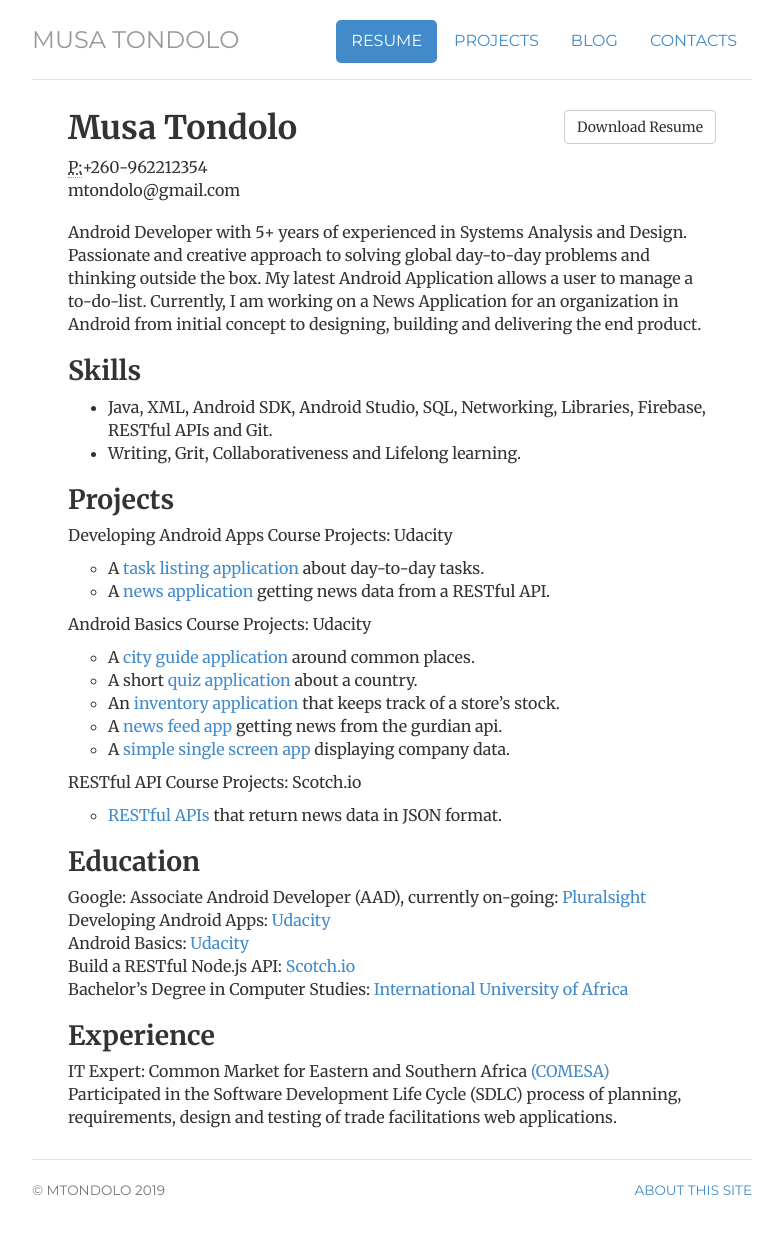
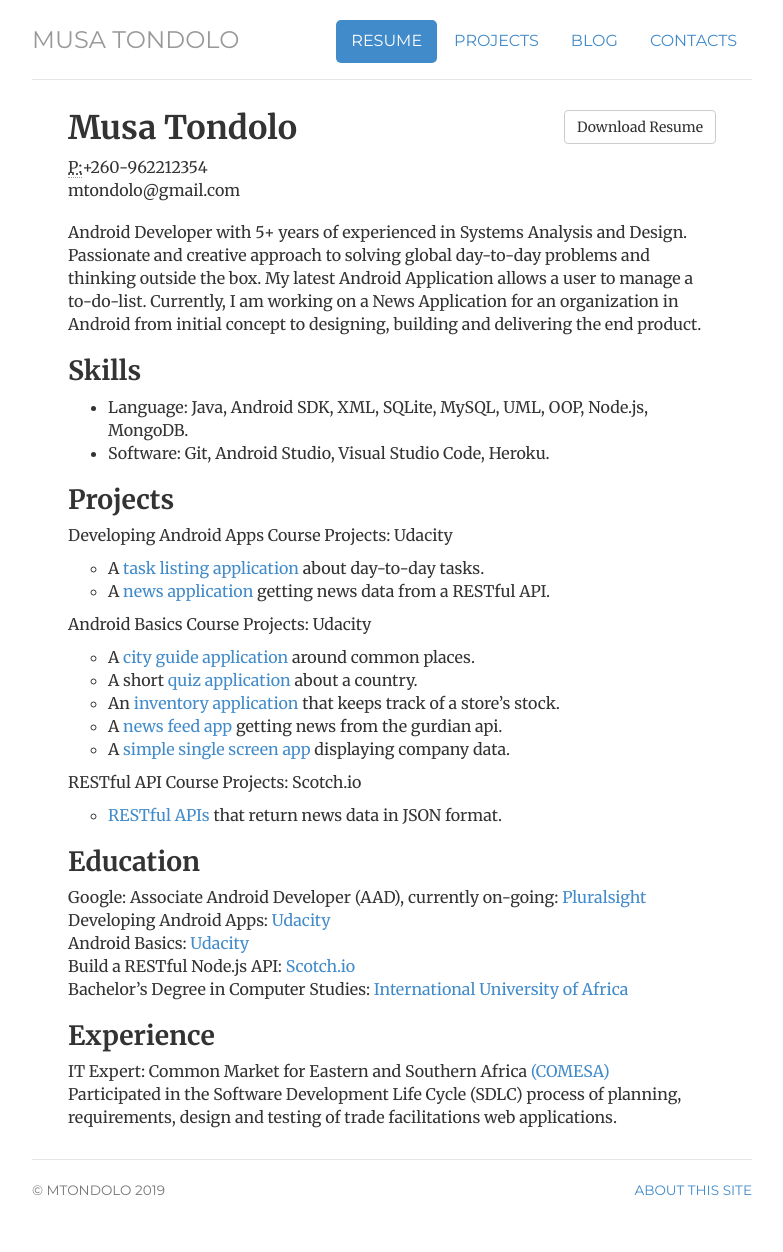
Before and after one commit to mtondolo/mtondolo.github.io, a Jekyll site: the page built from cv/index.html, in a window 1280 px wide. Shown: the whole page, without its empty margins (248-1031 px from the left). Built offline with Jekyll 4.4.1, drawn with Linux system fonts in a browser that asks for light colours.

Commit message:
Update index.html

```diff
--- a/cv/index.html
+++ b/cv/index.html
@@ -23,8 +23,8 @@
 				<h2>Skills</h2>
                                 <p>
 	                        <ul>
-				<li>Java, XML, Android SDK, Android Studio, SQL, Networking, Libraries, Firebase, RESTful APIs and Git.</li>
-				<li>Writing, Grit, Collaborativeness and Lifelong learning.</li>
+				<li>Language: Java, Android SDK, XML, SQLite, MySQL, UML, OOP, Node.js, MongoDB.</li>
+				<li>Software: Git, Android Studio, Visual Studio Code, Heroku.</li>
 	                        </ul>
 	                        </p>
 
```
